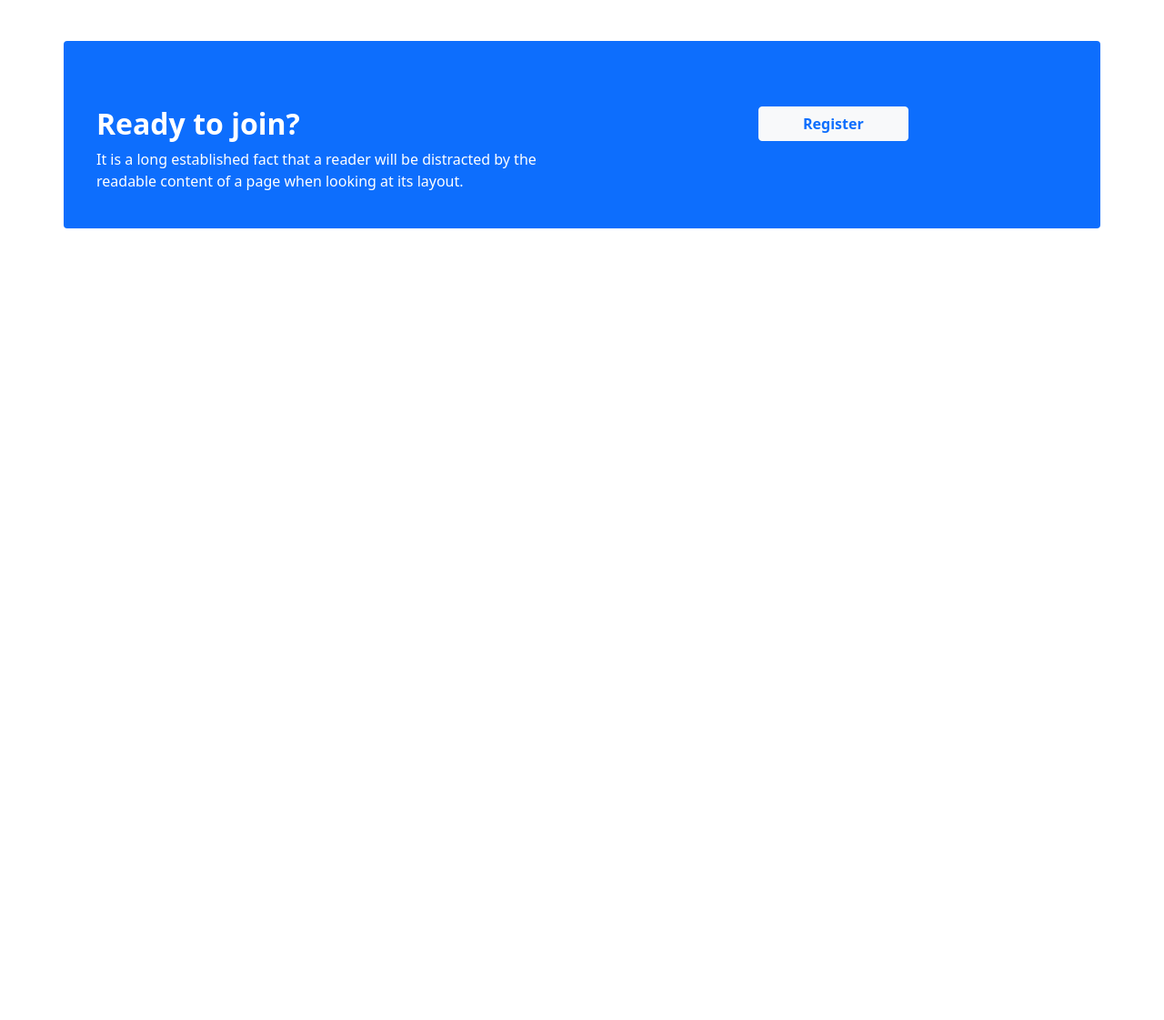
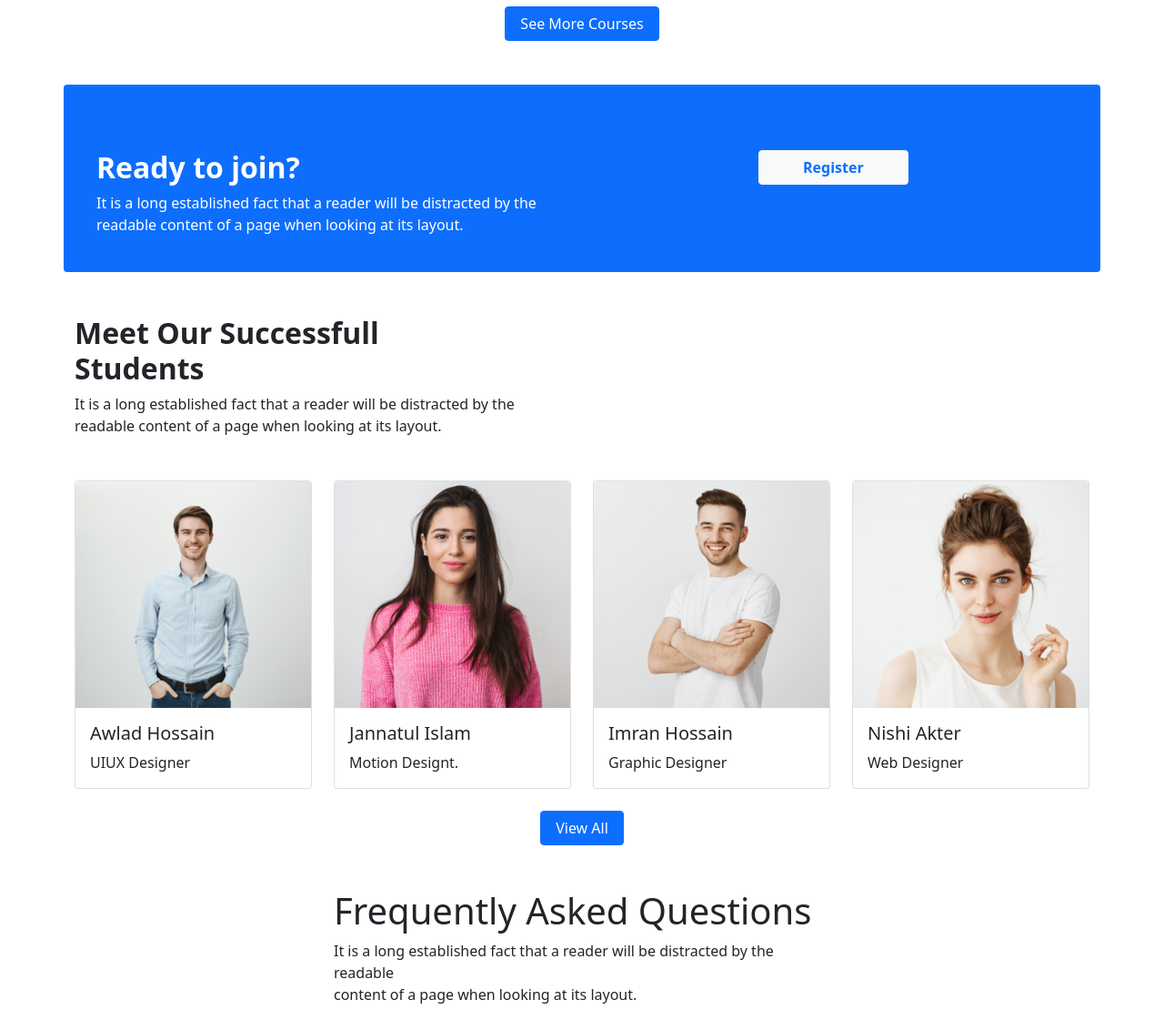
Before and after one commit to Mohona-Mohu-123/elearner-website, a plain HTML site: page index.html in a window 1280 px wide. Shown: the part 1508-2629 px from the top of the page at 91% size. Before the commit the page ends 1759 px from the top, so only its background shows below. Drawn offline with Linux system fonts and the light colour scheme.

Commit message:
meet section added

```diff
--- a/index.html
+++ b/index.html
@@ -1,5 +1,6 @@
 <!DOCTYPE html>
 <html lang="en">
+
 <head>
   <meta charset="UTF-8">
   <meta http-equiv="X-UA-Compatible" content="IE=edge">
@@ -9,6 +10,7 @@
   <!-- bootstrap link -->
   <link rel="stylesheet" href="bootstrap/bootstrap.min.css">
 </head>
+
 <body>
   <section class="container">
     <!-- header section -->
@@ -16,7 +18,9 @@
       <nav class="navbar navbar-expand-lg bg-body-tertiary ">
         <div class="container fs-5 black">
           <a class="navbar-brand fw-bold fs-2" href="#">Pro Edu</a>
-              <button class="navbar-toggler" type="button" data-bs-toggle="collapse" data-bs-target="#navbarSupportedContent" aria-controls="navbarSupportedContent" aria-expanded="false" aria-label="Toggle navigation">
+          <button class="navbar-toggler" type="button" data-bs-toggle="collapse"
+            data-bs-target="#navbarSupportedContent" aria-controls="navbarSupportedContent" aria-expanded="false"
+            aria-label="Toggle navigation">
             <span class="navbar-toggler-icon"></span>
           </button>
           <div class="collapse navbar-collapse" id="navbarSupportedContent">
@@ -28,7 +32,8 @@
                 <a class="nav-link" href="#">Courses</a>
               </li>
               <li class="nav-item ps-3">
-                    <a class="nav-link">Deals</a></li>
+                <a class="nav-link">Deals</a>
+              </li>
               <li class="nav-item ps-3">
                 <a class="nav-link">Success</a>
               </li>
@@ -50,14 +55,18 @@
       <div class="container">
         <div id="carouselExampleCaptions" class="carousel slide">
           <div class="carousel-indicators">
-                  <button type="button" data-bs-target="#carouselExampleCaptions" data-bs-slide-to="0" class="active" aria-current="true" aria-label="Slide 1"></button>
-                  <button type="button" data-bs-target="#carouselExampleCaptions" data-bs-slide-to="1" aria-label="Slide 2"></button>
-                  <button type="button" data-bs-target="#carouselExampleCaptions" data-bs-slide-to="2" aria-label="Slide 3"></button>
+            <button type="button" data-bs-target="#carouselExampleCaptions" data-bs-slide-to="0" class="active"
+              aria-current="true" aria-label="Slide 1"></button>
+            <button type="button" data-bs-target="#carouselExampleCaptions" data-bs-slide-to="1"
+              aria-label="Slide 2"></button>
+            <button type="button" data-bs-target="#carouselExampleCaptions" data-bs-slide-to="2"
+              aria-label="Slide 3"></button>
           </div>
           <div class="carousel-inner">
             <div class="carousel-item active">
               <img src="images/cover/cover-1.png" class="d-block w-100 img-fluid h-50 " alt="...">
-                    <div class="carousel-caption d-none d-md-block d-flex justify-content-center align-items-center mb-5 mt-1">
+              <div
+                class="carousel-caption d-none d-md-block d-flex justify-content-center align-items-center mb-5 mt-1">
                 <h2 class="fw-bold">Get Started Digital <br>
                   Learning</h2>
                 <p>It is a long established fact that a reader will be distracted by the readable <br>
@@ -67,7 +76,8 @@
             </div>
             <div class="carousel-item">
               <img src="images/cover/cover-2.jpg" class="d-block w-100 h-25 " alt="...">
-                    <div class="carousel-caption d-none d-md-block d-flex justify-content-center align-items-center mb-5 mt-1">
+              <div
+                class="carousel-caption d-none d-md-block d-flex justify-content-center align-items-center mb-5 mt-1">
                 <h2 class="fw-bold">Get Started Digital <br>
                   Learning</h2>
                 <p>It is a long established fact that a reader will be distracted by the readable <br>
@@ -77,7 +87,8 @@
             </div>
             <div class="carousel-item">
               <img src="images/cover/cover-3.jpg" class="d-block w-100 h-50 " alt="...">
-                    <div class="carousel-caption d-none d-md-block d-flex justify-content-center align-items-center mb-5 mt-1">
+              <div
+                class="carousel-caption d-none d-md-block d-flex justify-content-center align-items-center mb-5 mt-1">
                 <h2 class="fw-bold">Get Started Digital <br>
                   Learning</h2>
                 <p>It is a long established fact that a reader will be distracted by the readable <br>
@@ -87,11 +98,13 @@
 
             </div>
           </div>
-                <button class="carousel-control-prev" type="button" data-bs-target="#carouselExampleCaptions" data-bs-slide="prev">
+          <button class="carousel-control-prev" type="button" data-bs-target="#carouselExampleCaptions"
+            data-bs-slide="prev">
             <span class="carousel-control-prev-icon" aria-hidden="true"></span>
             <span class="visually-hidden">Previous</span>
           </button>
-                <button class="carousel-control-next" type="button" data-bs-target="#carouselExampleCaptions" data-bs-slide="next">
+          <button class="carousel-control-next" type="button" data-bs-target="#carouselExampleCaptions"
+            data-bs-slide="next">
             <span class="carousel-control-next-icon" aria-hidden="true"></span>
             <span class="visually-hidden">Next</span>
           </button>
@@ -104,7 +117,7 @@
       <!-- card section -->
       <section>
         <div class="row justify-content-center">
-    <div class="col-lg-8 ">
+          <div class="col-lg-6 ">
             <h1>Discover Our Popular
               Courses</h1>
             <p>It is a long established fact that a reader will be distracted by the readable
@@ -114,7 +127,7 @@
         <div class="">
           <div class="row mt-5">
             <div class="col-lg-6 col-md-12">
-        <div class="card mb-3" >
+              <div class="card mb-3">
                 <div class="row g-0">
                   <div class="col-md-4 col-sm-12">
                     <img src="images/course/course-1.png" class="img-fluid rounded-start w-100" alt="...">
@@ -132,7 +145,7 @@
               </div>
             </div>
             <div class="col-lg-6 col-md-12">
-        <div class="card mb-3" >
+              <div class="card mb-3">
                 <div class="row g-0">
                   <div class="col-md-4 col-sm-12">
                     <img src="images/course/course-2.png" class="img-fluid rounded-start w-100" alt="...">
@@ -151,7 +164,7 @@
           </div>
           <div class="row">
             <div class="col-lg-6 col-md-12">
-        <div class="card mb-3" >
+              <div class="card mb-3">
                 <div class="row g-0">
                   <div class="col-md-4 col-sm-12">
                     <img src="images/course/course-3.png" class="img-fluid rounded-start w-100" alt="...">
@@ -225,7 +238,7 @@
         </div>
         <div class=" d-flex justify-content-center">
           <div></div>
-  <div>  <button type="button" class="btn btn-primary px-3">See More Courses</button>
+          <div> <button type="button" class="btn btn-primary px-3">See More Courses</button>
           </div>
         </div>
       </section>
@@ -239,12 +252,14 @@
           </div>
           <div class="mt-5 col-lg-4 col-sm-12">
             <!-- Button trigger modal -->
-<button type="button" class="btn btn-light px-5 text-primary fw-bold" data-bs-toggle="modal" data-bs-target="#exampleModal">
+            <button type="button" class="btn btn-light px-5 text-primary fw-bold" data-bs-toggle="modal"
+              data-bs-target="#exampleModal">
               Register
             </button>
 
             <!-- Modal -->
-<div class="modal fade" id="exampleModal" tabindex="-1" aria-labelledby="exampleModalLabel" aria-hidden="true">
+            <div class="modal fade" id="exampleModal" tabindex="-1" aria-labelledby="exampleModalLabel"
+              aria-hidden="true">
               <div class="modal-dialog modal-dialog-centered">
                 <div class="modal-content">
                   <div class="modal-header">
@@ -255,7 +270,8 @@
                     <div class="mb-3 row">
                       <div>
                         <label for="exampleFormControlInput1" class="form-label">Email address</label>
-            <input type="email" class="form-control" id="exampleFormControlInput1" placeholder="name@example.com">
+                        <input type="email" class="form-control" id="exampleFormControlInput1"
+                          placeholder="name@example.com">
                       </div>
                     </div>
                     <div class="mb-1">
@@ -275,9 +291,74 @@
           </div>
         </div>
       </section>
+      <!-- student meet section -->
+      <section class="mt-5">
+        <div class="mb-5">
+          <h2 class="fw-bold">Meet Our Successfull <br> Students</h2>
+          <p>It is a long established fact that a reader will be distracted by the <br>
+            readable content of a page when looking at its layout.</p>
+        </div>
+        <div class="row  g-4">
+          <div class="col-lg-3 col-md-6 col-sm-12">
+            <div class="card">
+              <img src="images/student/student-1.png" class="card-img-top" alt="...">
+              <div class="card-body">
+                <h5 class="card-title">Awlad Hossain</h5>
+                <p class="card-text">UIUX Designer</p>
+              </div>
 
+            </div>
+            </div>
+            <div class="col-lg-3 col-md-6 col-sm-12">
+              <div class="card">
+                <img src="images/student/student-2.png" class="card-img-top" alt="...">
+                <div class="card-body">
+                  <h5 class="card-title">Jannatul Islam</h5>
+                  <p class="card-text">Motion Designt.</p>
+                </div>
+
+              </div>
+            </div>
+            <div class="col-lg-3 col-md-6 col-sm-12">
+              <div class="card">
+                <img src="images/student/student-3.png" class="card-img-top" alt="...">
+                <div class="card-body">
+                  <h5 class="card-title">Imran Hossain</h5>
+                  <p class="card-text">Graphic Designer</p>
+                </div>
+
+            </div>
+          </div>
+            <div class="col-lg-3 col-md-6 col-sm-12">
+              <div class="card">
+                <img src="images/student/student-4.png" class="card-img-top" alt="...">
+                <div class="card-body">
+                  <h5 class="card-title">Nishi Akter</h5>
+                  <p class="card-text">Web Designer</p>
+                </div>
+
+            </div>
+          </div>
+        </div>
+        <div class=" d-flex justify-content-center mt-4">
+          <div></div>
+          <div> <button type="button" class="btn btn-primary px-3">View All</button>
+          </div>
+        </div>
+      </section>
+      <!-- question section -->
+      <section>
+        <div class="row justify-content-center mt-5">
+          <div class="col-lg-6 ">
+            <h1>Frequently Asked Questions</h1>
+            <p>It is a long established fact that a reader will be distracted by the readable <br>
+              content of a page when looking at its layout.</p>
+          </div>
+        </div>
+      </section>
     </main>
   </section>
   <script src="bootstrap/bootstrap.min.js"></script>
 </body>
+
 </html>
```
Lines whose indentation alone changed are shown as unchanged.
